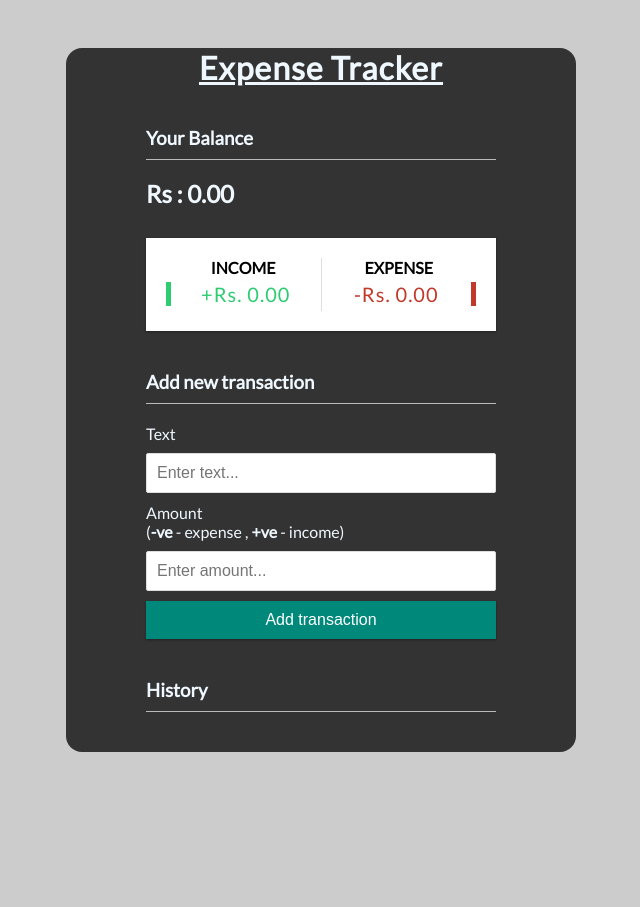
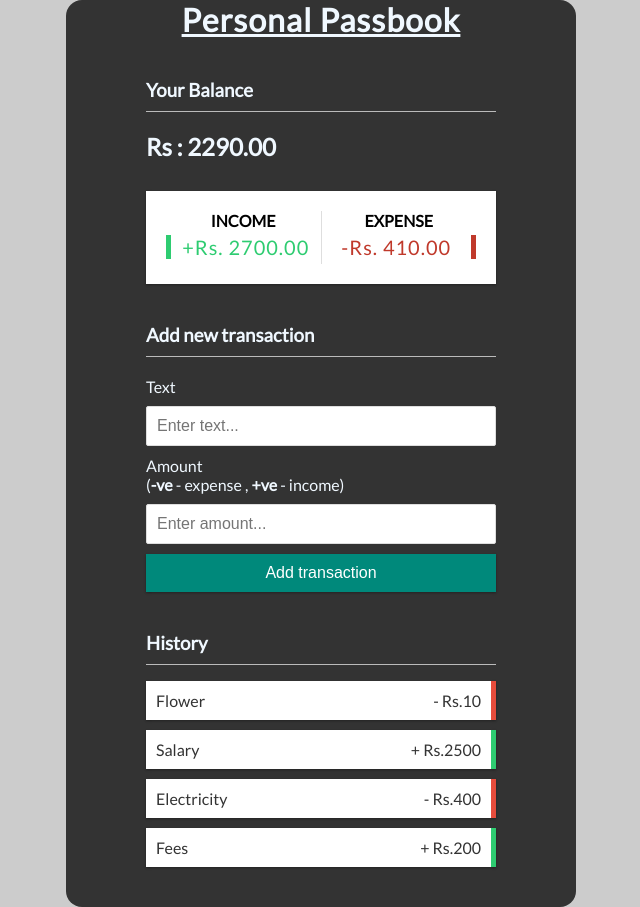
Before and after one commit to PriyomSaha/Node-Expense-Tracker, a React (Create React App) app: page / in a window 1280 px wide. Shown: the whole page, without its empty margins (319-959 px from the left). Before the commit the page ends 800 px from the top, so only its background shows below. Built offline with nearby package versions, Linux system fonts and the light colour scheme.

Commit message:
11th April,2020-10:10am

```diff
--- a/src/components/AddTransaction.js
+++ b/src/components/AddTransaction.js
@@ -12,8 +12,8 @@ export const AddTransaction = () => {
 
         const newTransaction = {
             id : Math.floor(Math.random()*100000000),
-            text,
-            amount : parseInt(amount)
+            text:text,
+            amount : +amount
         }
         addTransaction(newTransaction);
     }
@@ -34,7 +34,7 @@ export const AddTransaction = () => {
             <input type="number" value={amount} onChange = {(e) => setAmount(e.target.value)}
             placeholder="Enter amount..." />
             </div>
-            <button className="btn">Add transaction</button>
+            <button className="btn" >Add transaction</button>
         </form>
         </>
     )
--- a/src/components/Balance.js
+++ b/src/components/Balance.js
@@ -4,6 +4,8 @@ import { GlobalContext } from '../context/GlobalState';
 export const Balance = () => {
     const { transactions } = useContext(GlobalContext);
     const amounts = transactions.map(transaction => transaction.amount);
+    //console.log(amounts);
+
     const total = amounts.reduce((acc, item) => (acc += item), 0).toFixed(2);
 
     return (
--- a/src/components/Header.js
+++ b/src/components/Header.js
@@ -3,7 +3,7 @@ import React from 'react'
 export const Header = () => {
     return (
         <h1>
-          <u>Expense Tracker</u>
+          <u>Personal Passbook</u>
         </h1>
     )
 }
--- a/src/context/AppReducer.js
+++ b/src/context/AppReducer.js
@@ -9,7 +9,7 @@ export default (state,action) => {
         case 'ADD_TRANSACTION':
             return{
                 ...state,
-                transactions: [,action.payload , ...state.transactions]
+                transactions: [action.payload , ...state.transactions]
             }
         default:
             return state;
--- a/src/context/GlobalState.js
+++ b/src/context/GlobalState.js
@@ -4,10 +4,10 @@ import AppReducer from './AppReducer'
 //Initial Satate
 const initialState = {
     transactions:[
-        /*{id:1,text:'Flower',amount:-10},
+        {id:1,text:'Flower',amount:-10},
         {id:2,text:'Salary',amount:+2500},
         {id:3,text:'Electricity',amount:-400},
-        {id:4,text:'Fees',amount:+200},*/
+        {id:4,text:'Fees',amount:+200},
     ]
 }
 
```
